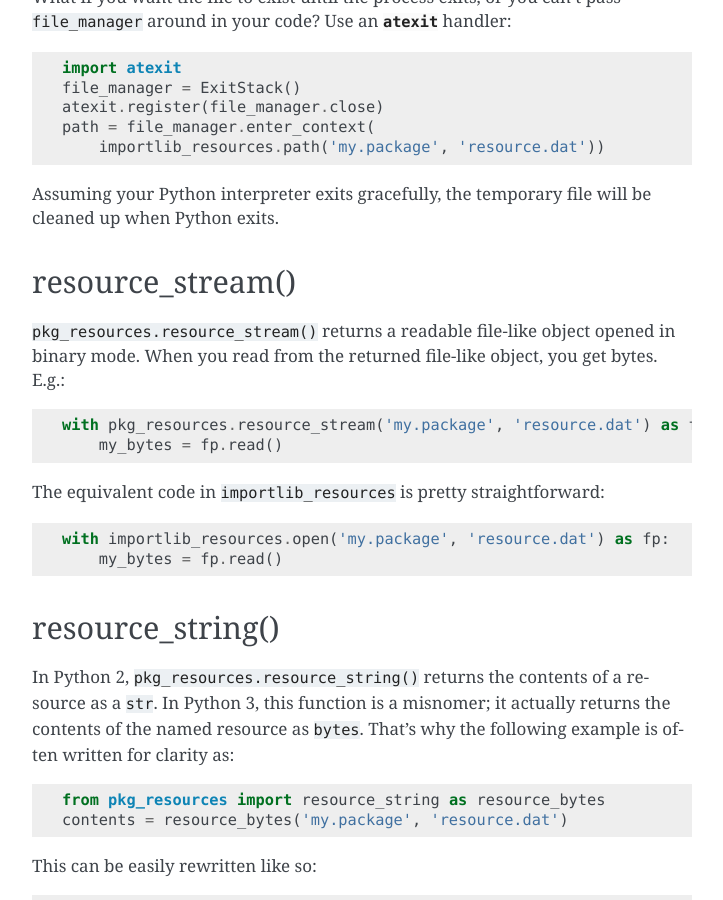
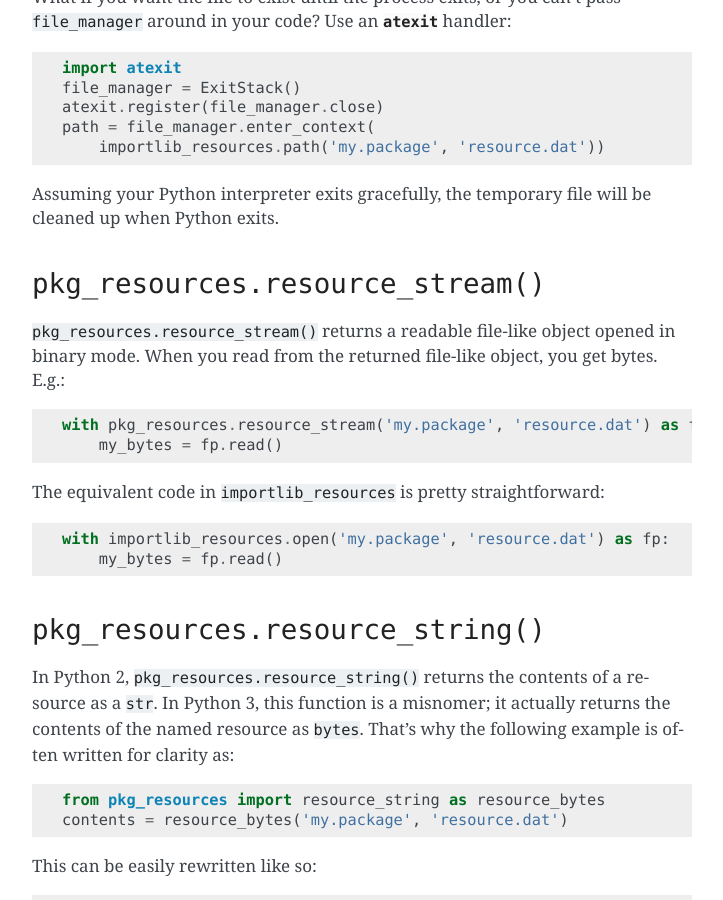
Before and after one commit to python/importlib_resources, a Sphinx documentation site: the page built from importlib_resources/docs/migration.rst, in a window 1280 px wide and 900 px high, scrolled down 1330 px. Shown: the whole window, without its empty margins (388-1111 px from the left). Built offline with Sphinx 7.4.7, drawn with Linux system fonts in a browser that asks for light colours; some of the changed text lies outside the part shown.

Commit message:
Use the full name of functions in the migration guide's sections
Makes it more obvious from the TOC what the guide is for.

```diff
--- a/importlib_resources/docs/migration.rst
+++ b/importlib_resources/docs/migration.rst
@@ -21,8 +21,8 @@
 ``importlib_resources`` API may *not* include path separators (e.g. slashes).
 
 
-resource_filename()
-===================
+``pkg_resources.resource_filename()``
+=====================================
 
 ``resource_filename()`` is one of the more interesting APIs because it
 guarantees that the return value names a file on the file system.  This means
@@ -72,8 +72,8 @@
 cleaned up when Python exits.
 
 
-resource_stream()
-=================
+``pkg_resources.resource_stream()``
+===================================
 
 ``pkg_resources.resource_stream()`` returns a readable file-like object opened
 in binary mode.  When you read from the returned file-like object, you get
@@ -88,8 +88,8 @@
         my_bytes = fp.read()
 
 
-resource_string()
-=================
+``pkg_resources.resource_string()``
+===================================
 
 In Python 2, ``pkg_resources.resource_string()`` returns the contents of a
 resource as a ``str``.  In Python 3, this function is a misnomer; it actually
```
